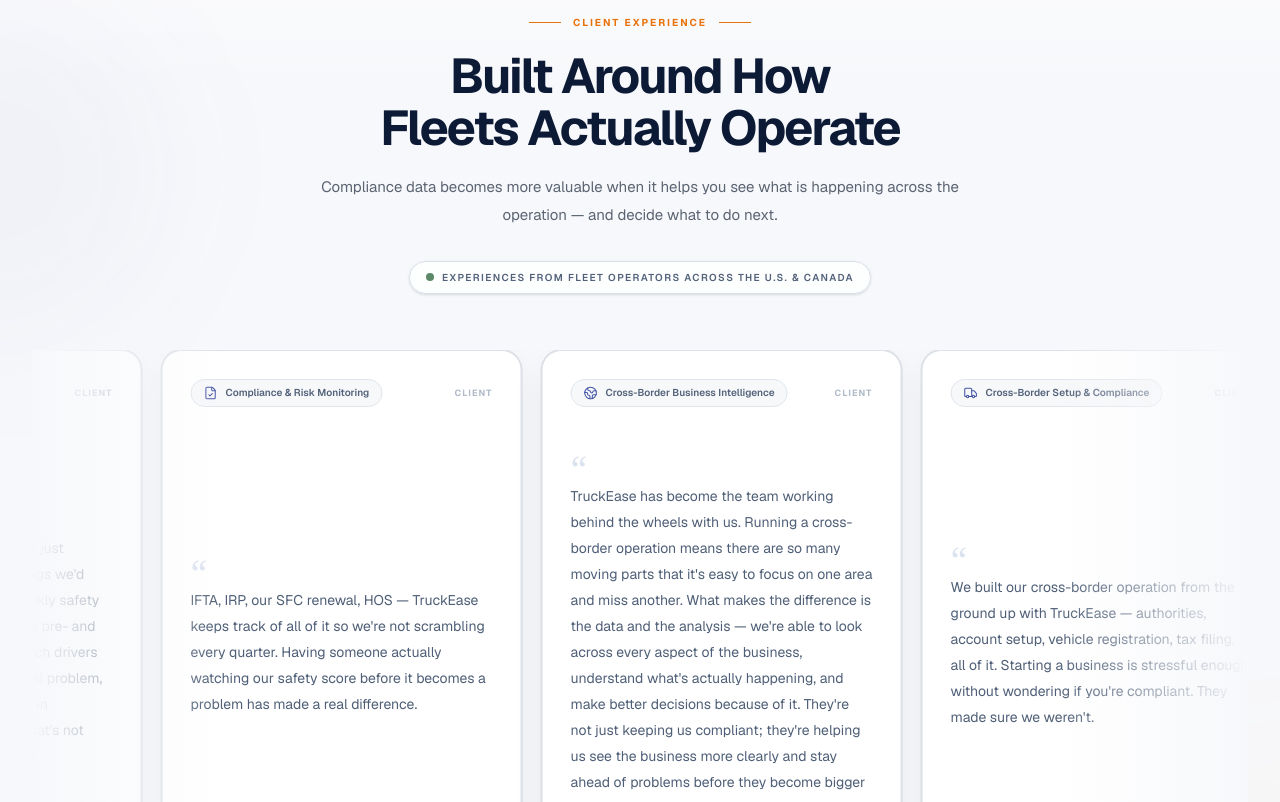
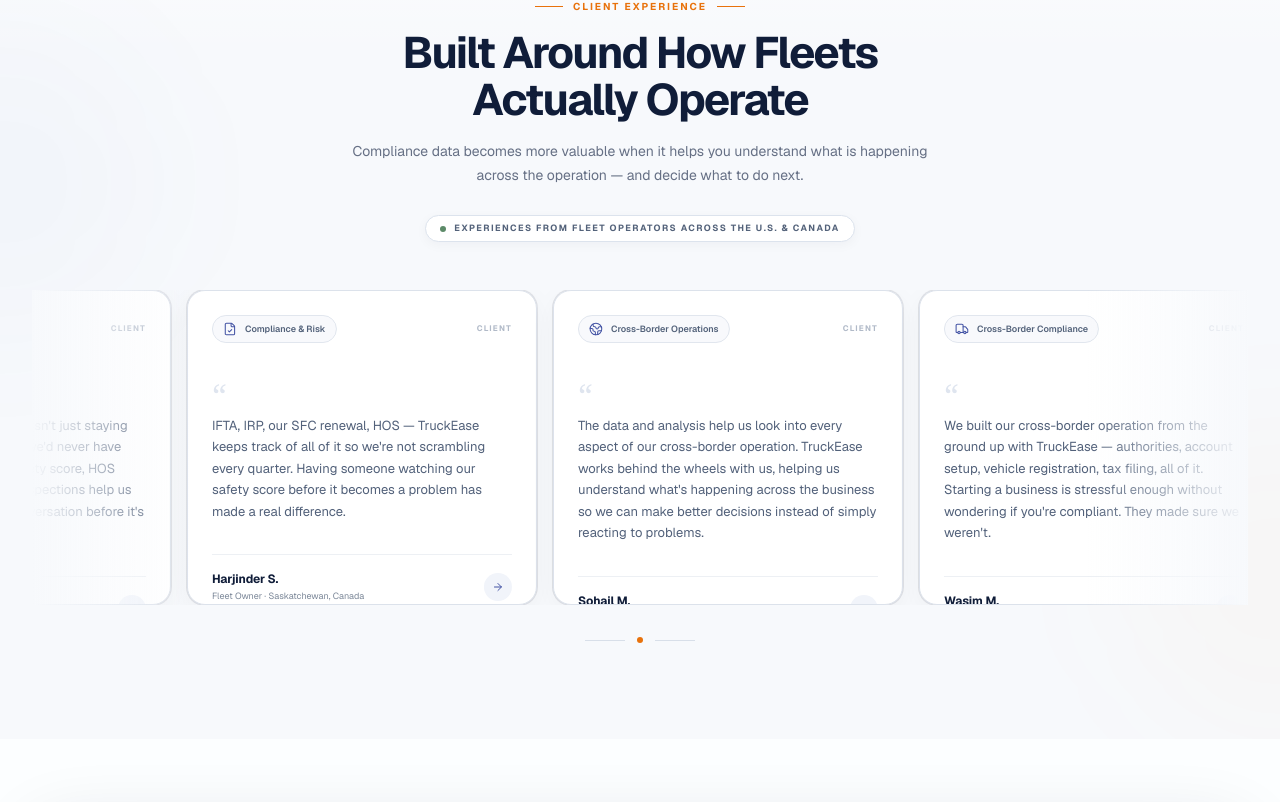
Before and after one commit to mehboobh/TSWBST, a Next.js app: page / in a window 1280 px wide. Shown: the part 4878-5680 px from the top of the page. Built offline with nearby package versions, Linux system fonts and the light colour scheme.

Commit message:
Refactor testimonials content and styles
Updated testimonials for clarity and consistency. Adjusted styling for improved layout and visual appeal.

```diff
--- a/components/home/testimonials.tsx
+++ b/components/home/testimonials.tsx
@@ -12,30 +12,30 @@ import {
 const testimonials = [
   {
     quote:
-      "What's actually changed for us isn't just staying compliant — it's seeing things we'd never have caught on our own. Weekly safety score, HOS reviews, patterns across pre- and post-trip inspections. We know which drivers need a conversation before it's a real problem, and which trucks keep showing up in inspections for the same reason. That's not something we were tracking before.",
+      "What's actually changed for us isn't just staying compliant — it's seeing things we'd never have caught on our own. Weekly safety score, HOS reviews, and patterns across inspections help us know which drivers need a conversation before it's a real problem.",
     author: 'Tejinder K.',
     role: 'Fleet Owner',
     location: 'Alberta, Canada',
-    type: 'Safety & Operational Insights',
-    badgeIcon: ShieldCheck,
+    type: 'Safety & Operations',
+    icon: ShieldCheck,
   },
   {
     quote:
-      "IFTA, IRP, our SFC renewal, HOS — TruckEase keeps track of all of it so we're not scrambling every quarter. Having someone actually watching our safety score before it becomes a problem has made a real difference.",
+      "IFTA, IRP, our SFC renewal, HOS — TruckEase keeps track of all of it so we're not scrambling every quarter. Having someone watching our safety score before it becomes a problem has made a real difference.",
     author: 'Harjinder S.',
     role: 'Fleet Owner',
     location: 'Saskatchewan, Canada',
-    type: 'Compliance & Risk Monitoring',
-    badgeIcon: FileCheck,
+    type: 'Compliance & Risk',
+    icon: FileCheck,
   },
   {
     quote:
-      "TruckEase has become the team working behind the wheels with us. Running a cross-border operation means there are so many moving parts that it's easy to focus on one area and miss another. What makes the difference is the data and the analysis — we're able to look across every aspect of the business, understand what's actually happening, and make better decisions because of it. They're not just keeping us compliant; they're helping us see the business more clearly and stay ahead of problems before they become bigger ones.",
+      "The data and analysis help us look into every aspect of our cross-border operation. TruckEase works behind the wheels with us, helping us understand what's happening across the business so we can make better decisions instead of simply reacting to problems.",
     author: 'Sohail M.',
     role: 'Fleet Owner',
     location: 'Michigan, USA',
-    type: 'Cross-Border Business Intelligence',
-    badgeIcon: Globe2,
+    type: 'Cross-Border Operations',
+    icon: Globe2,
   },
   {
     quote:
@@ -43,44 +43,38 @@ const testimonials = [
     author: 'Wasim M.',
     role: 'Fleet Owner',
     location: 'Ontario, Canada',
-    type: 'Cross-Border Setup & Compliance',
-    badgeIcon: Truck,
+    type: 'Cross-Border Compliance',
+    icon: Truck,
   },
 ]
 
+/*
+ * The testimonials are duplicated only to create the continuous
+ * carousel effect. It does NOT imply additional customers.
+ */
+const marqueeTestimonials = [...testimonials, ...testimonials]
+
 export function Testimonials() {
-  /*
-   * These are the four actual testimonial stories.
-   *
-   * The array is duplicated ONLY to create the continuous visual loop.
-   * It does not represent additional customers or fabricated reviews.
-   */
-  const infiniteTestimonials = [...testimonials, ...testimonials]
-
   return (
     <section
       id="testimonials"
-      className="relative overflow-hidden border-t border-[#dce2eb] bg-[#f7f8fb] py-20 lg:py-28"
+      className="relative overflow-hidden border-t border-[#e2e7ef] bg-[#f7f9fc] py-16 sm:py-20 lg:py-24"
     >
       {/* Background atmosphere */}
-
       <div
         aria-hidden="true"
-        className="pointer-events-none absolute inset-x-0 top-0 h-48 bg-gradient-to-b from-white/80 to-transparent"
+        className="pointer-events-none absolute inset-x-0 top-0 h-40 bg-gradient-to-b from-white/80 to-transparent"
       />
 
       <div
         aria-hidden="true"
-        className="pointer-events-none absolute -left-48 top-24 h-[360px] w-[360px] rounded-full bg-[#4353a4]/[0.035] blur-3xl"
+        className="pointer-events-none absolute -left-40 top-32 h-80 w-80 rounded-full bg-[#4353a4]/[0.025] blur-3xl"
       />
 
       <div
         aria-hidden="true"
-        className="pointer-events-none absolute -right-48 bottom-0 h-[360px] w-[360px] rounded-full bg-[#e8720c]/[0.025] blur-3xl"
+        className="pointer-events-none absolute -right-40 bottom-0 h-80 w-80 rounded-full bg-[#e8720c]/[0.025] blur-3xl"
       />
-
-      {/* Local animation.
-          No globals.css dependency. */}
 
       <style>{`
         @keyframes truckease-testimonial-marquee {
@@ -94,7 +88,7 @@ export function Testimonials() {
         }
 
         .truckease-testimonial-track {
-          animation: truckease-testimonial-marquee 42s linear infinite;
+          animation: truckease-testimonial-marquee 48s linear infinite;
           will-change: transform;
         }
 
@@ -111,175 +105,181 @@ export function Testimonials() {
 
       <div className="relative mx-auto max-w-7xl px-4 sm:px-6 lg:px-8">
 
-        {/* ================================================================
-            HEADER
-            ================================================================ */}
+        {/* ============================================================
+            SECTION INTRO
+            ============================================================ */}
 
-        <div className="mx-auto max-w-3xl text-center">
-          <div className="mb-5 inline-flex items-center gap-3">
-            <span className="h-px w-8 bg-[#e8720c]" />
+        <div className="mx-auto max-w-2xl text-center">
+
+          <div className="mb-4 inline-flex items-center gap-2.5">
+            <span className="h-px w-7 bg-[#e8720c]" />
 
             <span className="text-[10px] font-bold uppercase tracking-[0.2em] text-[#e8720c]">
               Client Experience
             </span>
 
-            <span className="h-px w-8 bg-[#e8720c]" />
+            <span className="h-px w-7 bg-[#e8720c]" />
           </div>
 
-          <h2 className="text-3xl font-bold tracking-[-0.04em] text-[#0c1a36] sm:text-4xl lg:text-[3.05rem] lg:leading-[1.05]">
-            Built Around How
+          <h2 className="text-3xl font-bold tracking-[-0.04em] text-[#101d39] sm:text-4xl lg:text-[2.75rem] lg:leading-[1.05]">
+            Built Around How Fleets
             <br className="hidden sm:block" />
-            Fleets Actually Operate
+            Actually Operate
           </h2>
 
-          <p className="mx-auto mt-5 max-w-2xl text-sm leading-7 text-[#5b6472] sm:text-[15px]">
-            Compliance data becomes more valuable when it helps you see what
-            is happening across the operation — and decide what to do next.
+          <p className="mx-auto mt-4 max-w-xl text-sm leading-6 text-[#667085]">
+            Compliance data becomes more valuable when it helps you understand
+            what is happening across the operation — and decide what to do next.
           </p>
+
         </div>
 
-        {/* ================================================================
-            NORTH AMERICA SIGNAL
-            ================================================================ */}
+        {/* ============================================================
+            OPERATOR SIGNAL
+            ============================================================ */}
 
-        <div className="mt-8 flex items-center justify-center">
-          <div className="inline-flex items-center gap-2 rounded-full border border-[#d9e0ea] bg-white/80 px-4 py-2 shadow-sm">
-            <span className="relative flex h-2 w-2">
+        <div className="mt-7 flex justify-center">
+
+          <div className="inline-flex items-center gap-2 rounded-full border border-[#dce3ed] bg-white px-3.5 py-1.5 shadow-[0_3px_12px_rgba(16,29,57,0.04)]">
+
+            <span className="relative flex h-1.5 w-1.5">
               <span className="absolute inline-flex h-full w-full animate-ping rounded-full bg-[#5c8a68]/40" />
-              <span className="relative inline-flex h-2 w-2 rounded-full bg-[#5c8a68]" />
+              <span className="relative inline-flex h-1.5 w-1.5 rounded-full bg-[#5c8a68]" />
             </span>
 
-            <span className="text-[10px] font-semibold uppercase tracking-[0.14em] text-[#53627a]">
+            <span className="text-[9px] font-bold uppercase tracking-[0.16em] text-[#53627a]">
               Experiences from fleet operators across the U.S. & Canada
             </span>
-          </div>
+
           </div>
 
-        {/* ================================================================
-            CONTINUOUS TESTIMONIAL STREAM
-            ================================================================ */}
+        </div>
 
-        <div className="relative mt-12 lg:mt-14">
+        {/* ============================================================
+            TESTIMONIAL CAROUSEL
+            ============================================================ */}
 
-          {/* Left fade */}
+        <div className="relative mt-10 sm:mt-12">
+
+          {/* Edge fades */}
 
           <div
             aria-hidden="true"
-            className="pointer-events-none absolute inset-y-0 left-0 z-20 w-20 bg-gradient-to-r from-[#f7f8fb] to-transparent sm:w-32 lg:w-48"
+            className="pointer-events-none absolute inset-y-0 left-0 z-20 w-16 bg-gradient-to-r from-[#f7f9fc] to-transparent sm:w-24 lg:w-40"
           />
-
-          {/* Right fade */}
 
           <div
             aria-hidden="true"
-            className="pointer-events-none absolute inset-y-0 right-0 z-20 w-20 bg-gradient-to-l from-[#f7f8fb] to-transparent sm:w-32 lg:w-48"
+            className="pointer-events-none absolute inset-y-0 right-0 z-20 w-16 bg-gradient-to-l from-[#f7f9fc] to-transparent sm:w-24 lg:w-40"
           />
 
-          {/* Moving track */}
+          <div className="overflow-hidden">
 
-          <div className="relative w-full overflow-hidden">
-            <div className="truckease-testimonial-track flex w-max gap-5 pr-5">
+            <div className="truckease-testimonial-track flex w-max gap-4 pr-4">
 
-              {infiniteTestimonials.map((testimonial, index) => {
-                const Icon = testimonial.badgeIcon
+              {marqueeTestimonials.map((testimonial, index) => {
+                const Icon = testimonial.icon
 
                 return (
                   <Card
                     key={`${testimonial.author}-${index}`}
                     className="
-                      group relative flex w-[310px] shrink-0
-                      flex-col justify-between overflow-hidden
-                      rounded-[20px]
+                      group relative
+                      flex h-[330px] w-[310px]
+                      shrink-0 flex-col
+                      overflow-hidden rounded-[18px]
                       border border-[#dce2eb]
-                      bg-white p-6
-                      shadow-[0_10px_35px_rgba(12,26,54,0.055)]
+                      bg-white
+                      p-5
+                      shadow-[0_8px_28px_rgba(16,29,57,0.045)]
                       transition-all duration-300
                       hover:-translate-y-1
-                      hover:border-[#c9d2df]
-                      hover:shadow-[0_18px_45px_rgba(12,26,54,0.10)]
-                      sm:w-[360px]
-                      sm:p-7
+                      hover:border-[#cbd4e1]
+                      hover:shadow-[0_16px_38px_rgba(16,29,57,0.08)]
+                      sm:h-[315px]
+                      sm:w-[350px]
+                      sm:p-6
                     "
                   >
 
-                    {/* ----------------------------------------------------
-                        CATEGORY
-                        ---------------------------------------------------- */}
+                    {/* ==================================================
+                        TOP ROW
+                        ================================================== */}
 
-                    <div className="flex items-center justify-between gap-3">
-                      <div className="inline-flex items-center gap-2 rounded-full border border-[#e0e5ec] bg-[#f7f8fa] px-3 py-1.5">
+                    <div className="flex items-center justify-between">
+
+                      <div className="inline-flex items-center gap-2 rounded-full border border-[#e1e6ee] bg-[#f8f9fc] px-2.5 py-1.5">
+
                         <Icon
                           className="h-3.5 w-3.5 text-[#4353a4]"
                           strokeWidth={1.8}
                         />
 
-                        <span className="text-[10px] font-semibold text-[#53627a]">
+                        <span className="text-[9px] font-semibold text-[#53627a]">
                           {testimonial.type}
                         </span>
+
                       </div>
 
-                      <span className="text-[9px] font-bold tracking-[0.12em] text-[#b0bac8]">
+                      <span className="text-[8px] font-bold uppercase tracking-[0.15em] text-[#b1bac8]">
                         CLIENT
                       </span>
+
                     </div>
 
-                    {/* ----------------------------------------------------
+                    {/* ==================================================
                         QUOTE
-                        ---------------------------------------------------- */}
+                        ================================================== */}
 
-                    <div>
+                    <div className="flex-1">
+
                       <div
                         aria-hidden="true"
-                        className="mt-7 text-4xl font-serif leading-none text-[#dce3f0]"
+                        className="mt-5 font-serif text-[32px] leading-none text-[#dfe5ef]"
                       >
                         “
                       </div>
 
-                      <p className="-mt-1 text-[13px] leading-6 text-[#4f5f77] sm:text-sm sm:leading-6.5">
+                      <p className="mt-1 text-[12px] leading-[1.65] text-[#52617a] sm:text-[13px] sm:leading-[1.65]">
                         {testimonial.quote}
                       </p>
+
                     </div>
 
-                    {/* ----------------------------------------------------
+                    {/* ==================================================
                         CUSTOMER
-                        ---------------------------------------------------- */}
+                        ================================================== */}
 
-                    <div className="mt-7 border-t border-[#edf0f4] pt-5">
-                      <div className="flex items-end justify-between gap-4">
+                    <div className="mt-4 flex items-center justify-between border-t border-[#edf0f4] pt-4">
 
                       <div>
-                          <p className="text-sm font-bold tracking-[-0.01em] text-[#0c1a36]">
+
+                        <p className="text-[12px] font-bold tracking-[-0.01em] text-[#101d39]">
                           {testimonial.author}
                         </p>
 
-                          <p className="mt-1 text-[11px] text-[#7a879a]">
+                        <p className="mt-0.5 text-[9px] text-[#7b8798]">
                           {testimonial.role} · {testimonial.location}
                         </p>
+
                       </div>
 
                       <div
                         aria-hidden="true"
                         className="
-                            flex h-8 w-8 items-center justify-center
-                            rounded-lg bg-[#f1f4fa]
+                          flex h-7 w-7 items-center justify-center
+                          rounded-full bg-[#f1f4fa]
                           text-[#4353a4]
-                            transition-colors duration-300
+                          transition-all duration-300
                           group-hover:bg-[#e9efff]
                         "
                       >
-                          <ArrowRight
-                            className="
-                              h-3.5 w-3.5
-                              transition-transform duration-300
-                              group-hover:translate-x-0.5
-                            "
-                          />
+                        <ArrowRight className="h-3 w-3" />
                       </div>
 
                     </div>
-                    </div>
 
-                    {/* Bottom accent */}
+                    {/* Subtle orange accent */}
 
                     <div
                       aria-hidden="true"
@@ -288,7 +288,7 @@ export function Testimonials() {
                         h-[2px] w-0
                         bg-[#e8720c]
                         transition-all duration-300
-                        group-hover:w-12
+                        group-hover:w-10
                       "
                     />
 
@@ -297,19 +297,22 @@ export function Testimonials() {
               })}
 
             </div>
+
           </div>
         </div>
 
-        {/* ================================================================
-            BOTTOM TRANSITION
-            ================================================================ */}
+        {/* ============================================================
+            CAROUSEL INDICATOR
+            ============================================================ */}
 
-        <div className="mt-10 flex items-center justify-center gap-3">
-          <div className="h-px w-10 bg-[#d6dde8]" />
+        <div className="mt-8 flex items-center justify-center gap-3">
+
+          <span className="h-px w-10 bg-[#d8dfe9]" />
 
           <span className="h-1.5 w-1.5 rounded-full bg-[#e8720c]" />
 
-          <div className="h-px w-10 bg-[#d6dde8]" />
+          <span className="h-px w-10 bg-[#d8dfe9]" />
+
         </div>
 
       </div>
```
Lines whose indentation alone changed are shown as unchanged.
